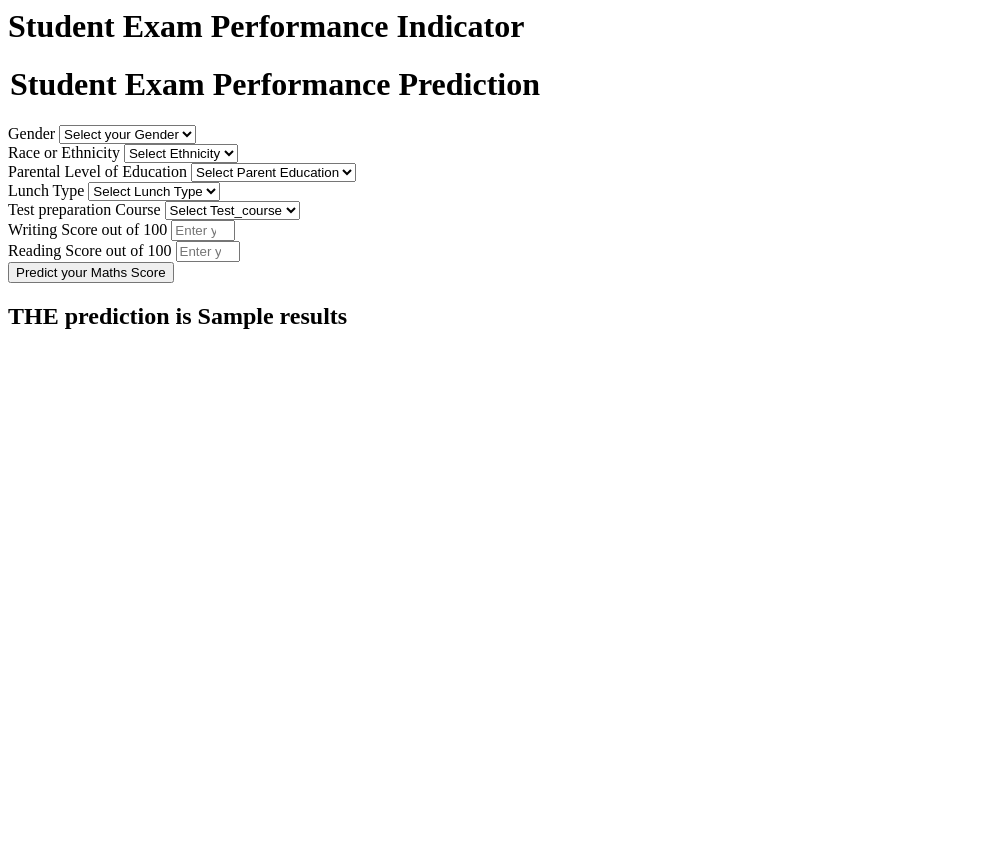
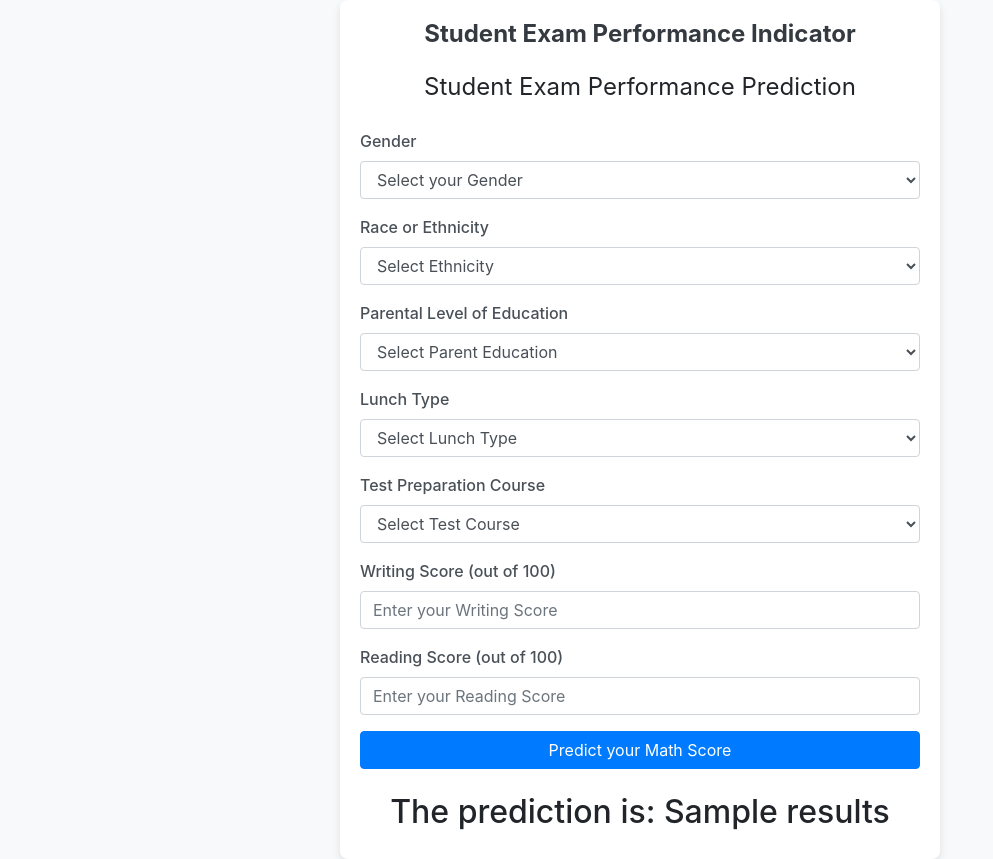
Before and after one commit to ChadenBA/mlproject, a Flask app: template templates/home.html in a window 1280 px wide. Shown: the whole page, without its empty margins (0-993 px from the left). Before the commit the page ends 329 px from the top, so only its background shows below. Run offline with Flask 3, Linux system fonts and the light colour scheme; the template is opened without the code that fills it: most values are stand-ins (such as "Sample title", 1, 10 or a date in 2020); some libraries are stand-ins or nearby versions.

Commit message:
styling html

```diff
--- a/templates/home.html
+++ b/templates/home.html
@@ -1,111 +1,123 @@
-<html>
+<!DOCTYPE html>
+<html lang="en">
+<head>
+    <meta charset="UTF-8">
+    <meta name="viewport" content="width=device-width, initial-scale=1.0">
+    <title>Student Exam Performance Indicator</title>
+    <link rel="stylesheet" href="https://stackpath.bootstrapcdn.com/bootstrap/4.5.2/css/bootstrap.min.css">
+    <style>
+        body {
+            display: flex;
+            justify-content: center;
+            align-items: center;
+            min-height: 100vh;
+            background-color: #f8f9fa;
+        }
+        .container {
+            max-width: 600px;
+            padding: 20px;
+            background-color: white;
+            box-shadow: 0 4px 8px rgba(0, 0, 0, 0.1);
+            border-radius: 8px;
+        }
+        .header {
+            text-align: center;
+            margin-bottom: 20px;
+        }
+        .header h1 {
+            font-size: 24px;
+            font-weight: bold;
+            color: #343a40;
+        }
+        .form-group label {
+            font-weight: 500;
+            color: #495057;
+        }
+        .btn-primary {
+            width: 100%;
+        }
+    </style>
+</head>
 <body>
-    <div class="login">
+
+<div class="container">
+    <div class="header">
         <h1>Student Exam Performance Indicator</h1>
+    </div>
+    <form action="{{ url_for('predict_datapoint') }}" method="post">
+        <fieldset>
+            <legend class="text-center mb-4">Student Exam Performance Prediction</legend>
 
-       <form action="{{ url_for('predict_datapoint')}}" method="post">
-        <h1>
-            <legend>Student Exam Performance Prediction</legend>
-        </h1>
-        <div class="mb-3">
-            <label class="form-label">Gender</label>
-            <select class="form-control" name="gender" placeholder="Enter you Gender" required>
-                <option class="placeholder" selected disabled value="">Select your Gender</option>
-                <option value="male">
-                    Male
-                </option>
-                <option value="female">
-                    Female
-                </option>
+            <div class="form-group">
+                <label for="gender">Gender</label>
+                <select id="gender" class="form-control" name="gender" required>
+                    <option selected disabled value="">Select your Gender</option>
+                    <option value="male">Male</option>
+                    <option value="female">Female</option>
                 </select>
             </div>
-        <div class="mb-3">
-            <label class="form-label">Race or Ethnicity</label>
-            <select class="form-control" name="ethnicity" placeholder="Enter you ethnicity" required>
-                <option class="placeholder" selected disabled value="">Select Ethnicity</option>
-                <option value="group A">
-                    Group A
-                </option>
-                <option value="group B">
-                    Group B
-                </option>
-                <option value="group C">
-                    Group C
-                </option>
-                <option value="group D">
-                    Group D
-                </option>
-                <option value="group E">
-                    Group E
-                </option>
+
+            <div class="form-group">
+                <label for="ethnicity">Race or Ethnicity</label>
+                <select id="ethnicity" class="form-control" name="ethnicity" required>
+                    <option selected disabled value="">Select Ethnicity</option>
+                    <option value="group A">Group A</option>
+                    <option value="group B">Group B</option>
+                    <option value="group C">Group C</option>
+                    <option value="group D">Group D</option>
+                    <option value="group E">Group E</option>
                 </select>
             </div>
-        <div class="mb-3">
-            <label class="form-label">Parental Level of Education</label>
-            <select class="form-control" name="parental_level_of_education"
-                placeholder="Enter you Parent Education" required>
-                <option class="placeholder" selected disabled value="">Select Parent Education</option>
-                <option value="associate's degree">
-                    associate's degree
-                </option>
-                <option value="bachelor's degree">
-                    bachelor's degree
-                </option>
-                <option value="high school">
-                    high school
-                </option>
-                <option value="master's degree">
-                    master's degree
-                </option>
-                <option value="some college">
-                    some college
-                </option>
-                <option value="some high school">
-                    some high school
-                </option>
+
+            <div class="form-group">
+                <label for="parental_education">Parental Level of Education</label>
+                <select id="parental_education" class="form-control" name="parental_level_of_education" required>
+                    <option selected disabled value="">Select Parent Education</option>
+                    <option value="associate's degree">Associate's Degree</option>
+                    <option value="bachelor's degree">Bachelor's Degree</option>
+                    <option value="high school">High School</option>
+                    <option value="master's degree">Master's Degree</option>
+                    <option value="some college">Some College</option>
+                    <option value="some high school">Some High School</option>
                 </select>
             </div>
-        <div class="mb-3">
-            <label class="form-label">Lunch Type</label>
-            <select class="form-control" name="lunch" placeholder="Enter you Lunch" required>
-                <option class="placeholder" selected disabled value="">Select Lunch Type</option>
-                <option value="free/reduced">
-                    free/reduced
-                </option>
-                <option value="standard">
-                    standard
-                </option>
+
+            <div class="form-group">
+                <label for="lunch">Lunch Type</label>
+                <select id="lunch" class="form-control" name="lunch" required>
+                    <option selected disabled value="">Select Lunch Type</option>
+                    <option value="free/reduced">Free/Reduced</option>
+                    <option value="standard">Standard</option>
                 </select>
             </div>
-        <div class="mb-3">
-            <label class="form-label">Test preparation Course</label>
-            <select class="form-control" name="test_preparation_course" placeholder="Enter you Course"
-                required>
-                <option class="placeholder" selected disabled value="">Select Test_course</option>
-                <option value="none">
-                    None
-                </option>
-                <option value="completed">
-                    Completed
-                </option>
+
+            <div class="form-group">
+                <label for="test_prep">Test Preparation Course</label>
+                <select id="test_prep" class="form-control" name="test_preparation_course" required>
+                    <option selected disabled value="">Select Test Course</option>
+                    <option value="none">None</option>
+                    <option value="completed">Completed</option>
                 </select>
             </div>
-        <div class="mb-3">
-            <label class="form-label">Writing Score out of 100</label>
-            <input class="form-control" type="number" name="reading_score"
-                placeholder="Enter your Reading score" min='0' max='100' />
+
+            <div class="form-group">
+                <label for="writing_score">Writing Score (out of 100)</label>
+                <input id="writing_score" type="number" class="form-control" name="writing_score" placeholder="Enter your Writing Score" min="0" max="100" required>
             </div>
-        <div class="mb-3">
-            <label class="form-label">Reading Score out of 100</label>
-            <input class="form-control" type="number" name="writing_score"
-                placeholder="Enter your Reading Score" min='0' max='100' />
+
+            <div class="form-group">
+                <label for="reading_score">Reading Score (out of 100)</label>
+                <input id="reading_score" type="number" class="form-control" name="reading_score" placeholder="Enter your Reading Score" min="0" max="100" required>
             </div>
-        <div class="mb-3">
-            <input class="btn btn-primary" type="submit" value="Predict your Maths Score" required />
+
+            <button type="submit" class="btn btn-primary">Predict your Math Score</button>
+        </fieldset>
+    </form>
+
+    <div class="result text-center mt-4">
+        <h2>The prediction is: {{ results }}</h2>
     </div>
-    </form>
-    <h2>
-       THE  prediction is {{results}}
-    </h2>
-   <body>
+</div>
+
+</body>
 </html>
```
Lines whose indentation alone changed are shown as unchanged.
